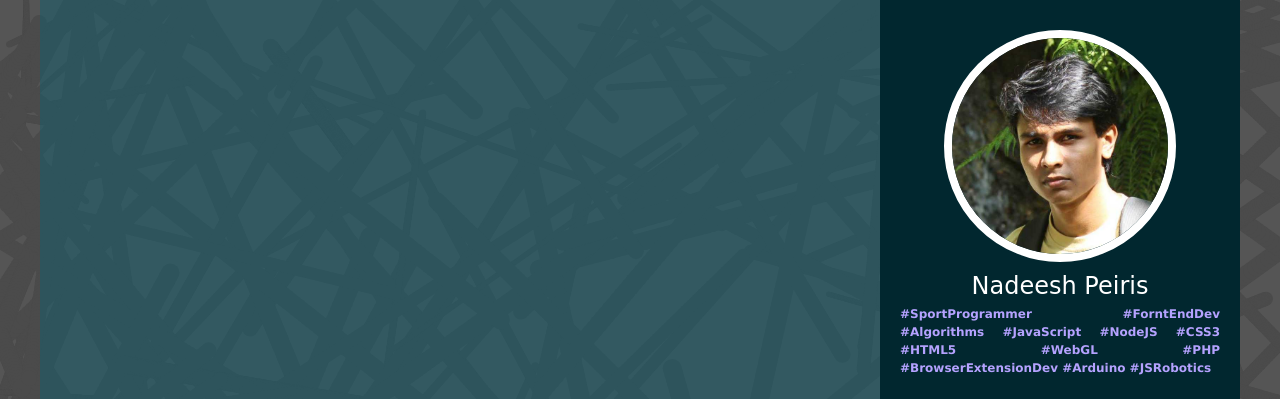
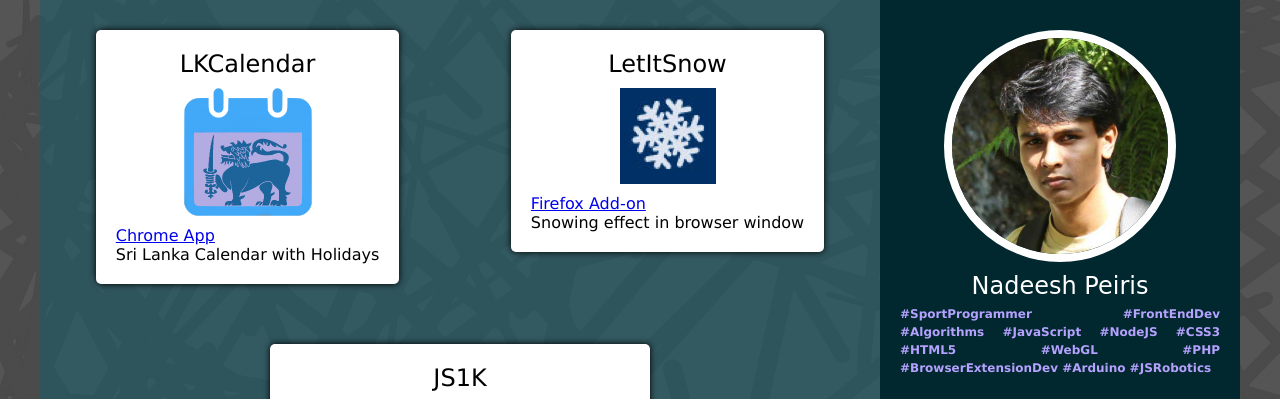
Before and after one commit to Nash171/Nash171.github.io, a plain HTML site: page index.html in a window 1280 px wide. Shown: the top 399 px of the page. Drawn offline with Linux system fonts and the light colour scheme.

Commit message:
Projects
LKCalendar, LetItSnow, JS1K 2016

```diff
--- a/index.html
+++ b/index.html
@@ -9,11 +9,32 @@
 <body>
     <canvas id="background"></canvas>
     <div class="container">
-        <div class="projects"></div>
+        <div class="projects">
+        	<div class="project">
+        		<div class="title">LKCalendar</div>
+        		<img src="projects/lkcalendar.png" alt="">
+        		<a target="_blank" href="https://chrome.google.com/webstore/detail/lk-calendar/bljnfjlmfcflkiocakogobninnpkbhja" class="link">Chrome App</a>
+        		<div class="desc">Sri Lanka Calendar with Holidays</div>
+        	</div>
+        	<div class="project">
+        		<div class="title">LetItSnow</div>
+        		<img src="projects/letitsnow.png" alt="">
+				<a target="_blank" href="https://addons.mozilla.org/en-US/firefox/addon/letitsnow/" class="link">Firefox Add-on</a>
+        		<div class="desc">Snowing effect in browser window</div>
+
+        	</div>
+        	<div class="project">
+        		<div class="title">JS1K</div>
+        		<img src="projects/js1k2016.jpg" alt="">
+        		<a target="_blank" href="https://chrome.google.com/webstore/detail/lk-calendar/bljnfjlmfcflkiocakogobninnpkbhja" class="link">JS1K 2016 Demo</a>
+        		<div class="desc">Rubik's Cube animation using CSS3 and JS</div>
+        	</div>
+
+        </div>
         <div class="profile">
             <img class="profile-pic" src="profile.jpg" alt="">
             <span class="name">Nadeesh Peiris</span>
-            <span class="highlights">#SportProgrammer #ForntEndDev #Algorithms #JavaScript #NodeJS #CSS3 #HTML5 #WebGL #PHP #BrowserExtensionDev #Arduino #JSRobotics</span>
+            <span class="highlights">#SportProgrammer #FrontEndDev #Algorithms #JavaScript #NodeJS #CSS3 #HTML5 #WebGL #PHP #BrowserExtensionDev #Arduino #JSRobotics</span>
             <div class="links">
                 <ul>
                     <li class="main">
--- a/style.css
+++ b/style.css
@@ -16,13 +16,16 @@ body {}
 
 .projects {
     flex-grow: 1;
+    display: flex;
+    flex-wrap: wrap;
+    justify-content: space-around;
 }
 
 .profile {
     display: flex;
     flex-direction: column;
-    width: 30%;
     max-width: 360px;
+    min-width: 30%;
     background-color: #01272f;
 }
 
@@ -77,7 +80,30 @@ span.highlights {
 }
 
 #background {
-    position: absolute;
+    position: fixed;
     z-index: -1;
     background-color: #ddd;
 }
+
+.project {
+    align-self: flex-start;
+    display: flex;
+    flex-direction: column;
+    min-width: 20%;
+    margin: 30px;
+    padding: 20px;
+    border-radius: 5px;
+    background-color: #FFF;
+    box-shadow: 0px 0px 6px #000;
+    font-family: verdana;
+}
+
+.project .title {
+    align-self: center;
+    font-size: 24px;
+}
+
+.project img {
+    align-self: center;
+    margin: 10px;
+}
```
Also changed, not shown: projects/js1k2016.jpg (added), projects/letitsnow.png (added), projects/lkcalendar.png (added).
